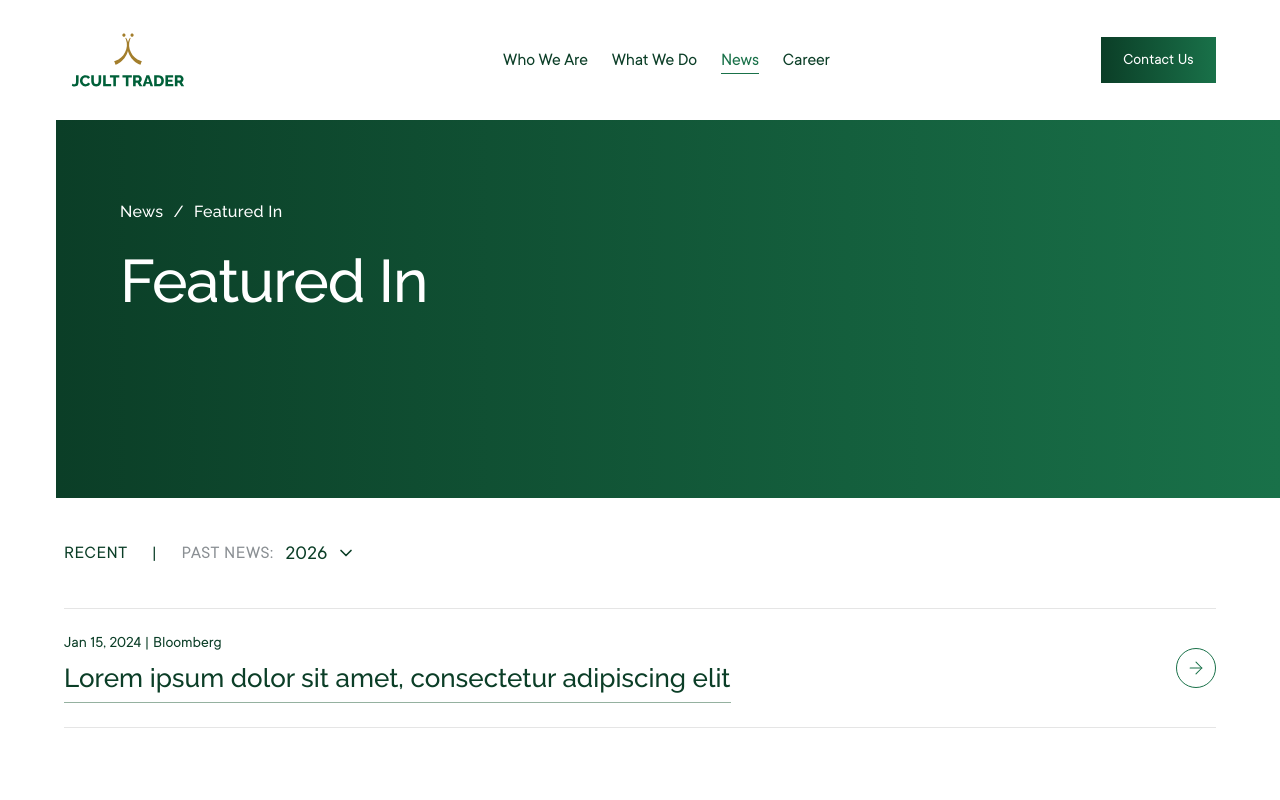
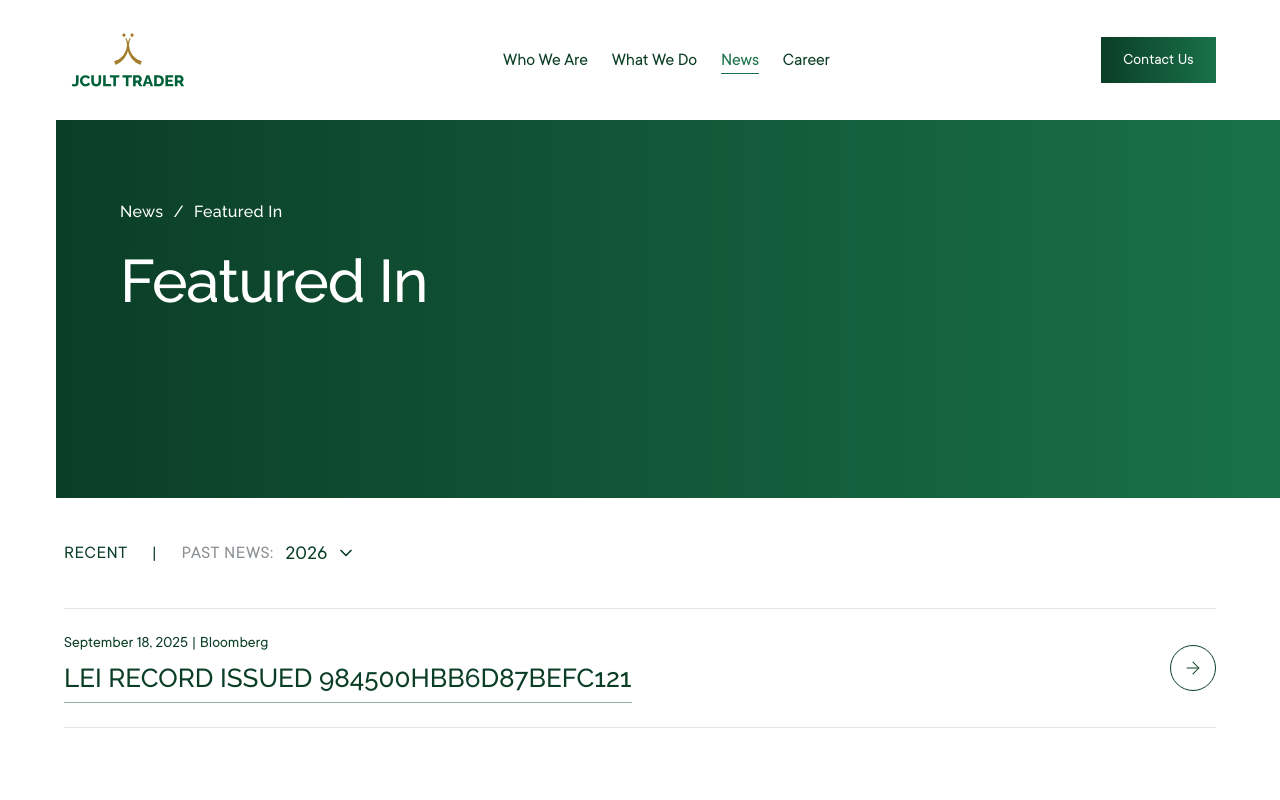
Before and after one commit to CodeWhiz-101/Jcult, a Next.js app: page /news/featured-in in a window 1280 px wide. Shown: the top 800 px of the page. Built offline with nearby package versions, Linux system fonts and the light colour scheme.

Commit message:
chore: force vercel rebuild

```diff
--- a/src/app/layout.tsx
+++ b/src/app/layout.tsx
@@ -1,8 +1,7 @@
 import type { Metadata } from "next";
 import { Inter, Raleway } from "next/font/google";
 import "./globals.css";
-import Header from "@/components/layout/Header";
-import Footer from "@/components/layout/Footer";
+import ClientShell from "../components/layout/ClientShell";
 
 const ttCommons = Inter({
   variable: "--font-tt-commons",
@@ -23,17 +22,15 @@ export const metadata: Metadata = {
 
 export default function RootLayout({
   children,
-}: Readonly<{
+}: {
   children: React.ReactNode;
-}>) {
+}) {
   return (
     <html lang="en">
       <body
         className={`${ttCommons.variable} ${raleway.variable} antialiased`}
       >
-        <Header />
-        {children}
-        <Footer />
+        <ClientShell>{children}</ClientShell>
       </body>
     </html>
   );
--- a/src/app/news/[id]/page.tsx
+++ b/src/app/news/[id]/page.tsx
@@ -62,9 +62,19 @@ export default function NewsArticlePage() {
                 )}
               </div>
 
-              <h1 className="text-3xl md:text-4xl lg:text-5xl font-lora  text-green-700 mb-4 leading-tight">
-                {article.title}
-              </h1>
+             <h1 className="text-section-title text-[var(--brand-green-1)]">
+  {article.title.split(' ').slice(0, -1).join(' ')}{' '}
+  <span
+    style={{
+      fontVariantNumeric: 'tabular-nums',
+      letterSpacing: '0.04em',
+    }}
+  >
+    {article.title.split(' ').slice(-1)}
+  </span>
+</h1>
+
+
 
               <p className="text-sm font-raleway text-secondary mb-8">
                 {article.date}
--- a/src/app/news/featured-in/page.tsx
+++ b/src/app/news/featured-in/page.tsx
@@ -272,29 +272,33 @@ const dropdownRef = useRef<HTMLDivElement>(null);
                   </div>
 
                   {/* RIGHT ARROW */}
-                  <div
+                  {/* ARROW — FIXED VERSION */}
+<div
   className="
-    flex items-center justify-center
-    w-10 h-10
-    rounded-full
+    p-3 rounded-full
     border
-    border-[var(--brand-green-2)]
-    text-[var(--brand-green-2)]
     transition-all duration-300
+
+    border-[var(--brand-green-1)]
+    bg-transparent
 
     group-hover:bg-gradient-to-r
     group-hover:from-[var(--brand-green-1)]
     group-hover:to-[var(--brand-green-2)]
-    group-hover:border-transparent
-    group-hover:text-white
+    group-hover:border-white
   "
 >
-
-                    <ArrowRight
-                      strokeWidth={1.25}
-                      className="w-5 h-5 transition-transform duration-300 group-hover:translate-x-0.5"
-                    />
-                  </div>
+  <ArrowRight
+    strokeWidth={1.25}
+    className="
+      w-5 h-5
+      text-[var(--brand-green-1)]
+      transition-all duration-300
+      group-hover:text-white
+      group-hover:translate-x-0.5
+    "
+  />
+</div>
                 </a>
               ))}
 
--- a/src/app/news/page.tsx
+++ b/src/app/news/page.tsx
@@ -13,6 +13,8 @@ export default function News() {
   ====================================================== */
   const [hasAnimated, setHasAnimated] = useState(false);
   const sectionRef = useRef<HTMLDivElement>(null);
+  const [pageBlur, setPageBlur] = useState(false);
+
 
   useEffect(() => {
     const observer = new IntersectionObserver(
@@ -47,7 +49,8 @@ export default function News() {
   ====================================================== */
   return (
     <div className="min-h-screen bg-main">
-      <Header />
+      <Header setPageBlur={setPageBlur} />
+
 
       <main className="pt-20">
 
@@ -231,26 +234,29 @@ export default function News() {
                         </div>
                       </div>
 
-                      {/* RIGHT ARROW */}
+                      {/* ARROW — FIXED VERSION */}
 <div
   className="
-                          flex items-center justify-center
-                          w-10 h-10
-                          rounded-full
+    p-3 rounded-full
     border
+    transition-all duration-300
+
     border-[var(--brand-green-1)]
-                          text-[var(--brand-green-1)]
-                          transition-all duration-300
-                          group-hover:border-transparent
-                          group-hover:text-white
-                          group-hover:bg-[linear-gradient(90deg,var(--brand-green-1),var(--brand-green-2))]
+    bg-transparent
+
+    group-hover:bg-gradient-to-r
+    group-hover:from-[var(--brand-green-1)]
+    group-hover:to-[var(--brand-green-2)]
+    group-hover:border-white
   "
 >
   <ArrowRight
     strokeWidth={1.25}
     className="
       w-5 h-5
-                            transition-transform duration-300
+      text-[var(--brand-green-1)]
+      transition-all duration-300
+      group-hover:text-white
       group-hover:translate-x-0.5
     "
   />
@@ -267,7 +273,7 @@ export default function News() {
 
       </main>
 
-      <Footer />
+
     </div>
   );
 }
--- a/src/components/features/Accordion.tsx
+++ b/src/components/features/Accordion.tsx
@@ -29,7 +29,7 @@ export default function Accordion({ regions }: { regions: Region[] }) {
           const isOpen = openIndex === i;
 
           return (
-            <div key={i} className="border-b border-[var(--brand-green-1)] pb-6">
+            <div key={i} className="border-b border-black/20 pb-6">
 
               {/* ================= HEADER ================= */}
               <div
--- a/src/components/features/NewsSection.tsx
+++ b/src/components/features/NewsSection.tsx
@@ -134,31 +134,34 @@ export default function NewsSection({ title, description, items }: NewsSectionPr
                   </div>
 
                   {/* ARROW — FINAL CORRECT VERSION */}
+                  {/* ARROW — FIXED VERSION */}
 <div
   className="
-                      flex items-center justify-center
-                      w-10 h-10 rounded-full
-                      border border-[var(--brand-green-1)]
-                      text-[var(--brand-green-1)]
-                      bg-none
+    p-3 rounded-full
+    border
     transition-all duration-300
+
+    border-[var(--brand-green-1)]
+    bg-transparent
 
     group-hover:bg-gradient-to-r
     group-hover:from-[var(--brand-green-1)]
     group-hover:to-[var(--brand-green-2)]
-                      group-hover:border-transparent
-                      group-hover:text-white
+    group-hover:border-white
   "
 >
   <ArrowRight
     strokeWidth={1.25}
     className="
       w-5 h-5
-                        transition-transform duration-300
+      text-[var(--brand-green-1)]
+      transition-all duration-300
+      group-hover:text-white
       group-hover:translate-x-0.5
     "
   />
 </div>
+
                 </a>
               ))}
             </div>
--- /dev/null
+++ b/src/components/layout/ClientShell.tsx
@@ -0,0 +1,29 @@
+'use client';
+
+import { useState } from 'react';
+import Header from '@/components/layout/Header';
+import Footer from '@/components/layout/Footer';
+
+export default function ClientShell({
+  children,
+}: {
+  children: React.ReactNode;
+}) {
+  const [isPageBlurred, setIsPageBlurred] = useState(false);
+
+  return (
+    <>
+      <Header setPageBlur={setIsPageBlurred} />
+
+      <main
+        style={{
+          filter: isPageBlurred ? 'blur(6px)' : 'none',
+          transition: 'filter 350ms ease',
+        }}
+      >
+        {children}
+        <Footer />
+      </main>
+    </>
+  );
+}
--- a/src/components/layout/Header.tsx
+++ b/src/components/layout/Header.tsx
@@ -8,7 +8,11 @@ import { useRef } from 'react';
 import LuxuryButton from '@/components/ui/LuxuryButton';
 
 
-export default function Header() {
+export default function Header({
+  setPageBlur,
+}: {
+  setPageBlur: (v: boolean) => void;
+}) {
   const [isMenuOpen, setIsMenuOpen] = useState(false);
   const [hoveredTab, setHoveredTab] = useState<string | null>(null);
   const [mobileExpandedTabs, setMobileExpandedTabs] = useState<string[]>([]);
@@ -21,6 +25,8 @@ const [dropdownKey, setDropdownKey] = useState(0);
 const disclaimerRef = useRef<HTMLDivElement>(null);
 const [disclaimerHeight, setDisclaimerHeight] = useState(0);
 const hasAnimatedRef = useRef(false);
+   const shouldBlurPage = isDropdownVisible && !!hoveredTab;
+
 const primaryBaseStyle: React.CSSProperties = {
   padding: '0.7rem 1.4rem',
   fontSize: '1rem',
@@ -33,7 +39,10 @@ const primaryBaseStyle: React.CSSProperties = {
   color: '#FFFFFF',
   background: 'linear-gradient(90deg,var(--brand-green-1),var(--brand-green-2))',
 };
-
+const closeDropdown = () => {
+  setHoveredTab(null);
+  setIsDropdownVisible(false);
+};
   const pathname = usePathname();
   const isHome = pathname === '/';
 useEffect(() => {
@@ -43,14 +52,15 @@ useEffect(() => {
     setDisclaimerHeight(0);
   }
 }, [isHome]);
-
+useEffect(() => {
+  setPageBlur(isDropdownVisible && !!hoveredTab);
+}, [isDropdownVisible, hoveredTab, setPageBlur]);
 useEffect(() => {
   document.documentElement.style.setProperty(
     '--disclaimer-offset',
     isHome ? `${disclaimerHeight}px` : '0px'
   );
 }, [isHome, disclaimerHeight]);
-
 
   const HEADER_HEIGHT = 120;useEffect(() => {
   /* ===============================
@@ -230,6 +240,8 @@ className="
     setIsDropdownVisible(true);
     setDropdownKey(prev => prev + 1);
   }}
+    onClick={closeDropdown}
+
 >
   {label}
 
@@ -307,25 +319,14 @@ className="
         </div>
       </div>
 
-      {/* OVERLAY (behind dropdown) */}
-      {hoveredTab && (
-        <div
-          className="hidden lg:block fixed inset-0 bg-transparent"
 
-          style={{
-top: `${disclaimerHeight + HEADER_HEIGHT}px`,
-  zIndex: 50
-}}
-
-        />
-      )}
 
       {/* DESKTOP DROPDOWN */}
       {/* DESKTOP DROPDOWN */}
 {isDropdownVisible && hoveredTab  && (
   <div
 
-  className="hidden lg:block fixed left-0 right-0 z-[60]"
+  className="hidden lg:block fixed left-0 right-0 z-[180]"
   style={{
     backgroundColor: '#F4F4F4',
     top: isVisible
@@ -377,6 +378,10 @@ top: `${disclaimerHeight + HEADER_HEIGHT}px`,
     e.currentTarget.style.boxShadow =
       'inset 0 0 0 0 transparent';
   }}
+
+  onClick={closeDropdown}
+
+
 >
   Learn More
 </Link>
@@ -562,11 +567,15 @@ top: `${disclaimerHeight + HEADER_HEIGHT}px`,
   </span>
 </Link>
 
+{/* PAGE BLUR OVERLAY */}
+
 
           </div>
         </div>
       )}
     </header>
+
+
    </div>
     </>
   );
--- a/src/data/newsData.ts
+++ b/src/data/newsData.ts
@@ -18,24 +18,23 @@ export interface NewsArticle {
 
 export const newsArticles: NewsArticle[] = [
  {
-    id: "lorem-ipsum-dolor-sit-amet",
+  id: "lei-record-issued-984500hbb6d87befc121",
   category: "Press Release",
-    title: "Lorem ipsum dolor sit amet, consectetur adipiscing elit",
-    date: "Jan 15, 2024",
+  title: "LEI RECORD ISSUED 984500HBB6D87BEFC121",
+  date: "September 18, 2025",
   source: "Bloomberg",
-    excerpt: "Lorem ipsum dolor sit amet, consectetur adipiscing elit, sed do eiusmod tempor incididunt ut labore et dolore magna aliqua.",
+  excerpt:
+    "LEI record issued and registered under LEI Worldwide for standardized legal entity identification.",
+  externalLink:
+    "https://leiworldwide.com/lei_record/984500HBB6D87BEFC121",
   sections: [
     {
-        subtitle: "Introduction to Our Vision",
-        mediaType: "image",
-        mediaUrl: "/images/office.webp",
-        paragraph: "Lorem ipsum dolor sit amet, consectetur adipiscing elit, sed do eiusmod tempor incididunt ut labore et dolore magna aliqua. Ut enim ad minim veniam, quis nostrud exercitation ullamco laboris nisi ut aliquip ex ea commodo consequat."
-      },
-      {
-        paragraph: "Duis aute irure dolor in reprehenderit in voluptate velit esse cillum dolore eu fugiat nulla pariatur. Excepteur sint occaecat cupidatat non proident, sunt in culpa qui officia deserunt mollit anim id est laborum."
+      paragraph:
+        "The Legal Entity Identifier (LEI) record has been officially issued and published by LEI Worldwide. This identifier enables transparent and standardized identification of legal entities participating in global financial transactions.",
     }
   ]
-  },
+}
+,
   // {
   //   id: "sed-do-eiusmod-tempor",
   //   category: "Company News",
```
Also changed, not shown: 1 other file (tests, documents, lock files or other folders). Lines whose indentation alone changed are shown as unchanged.
